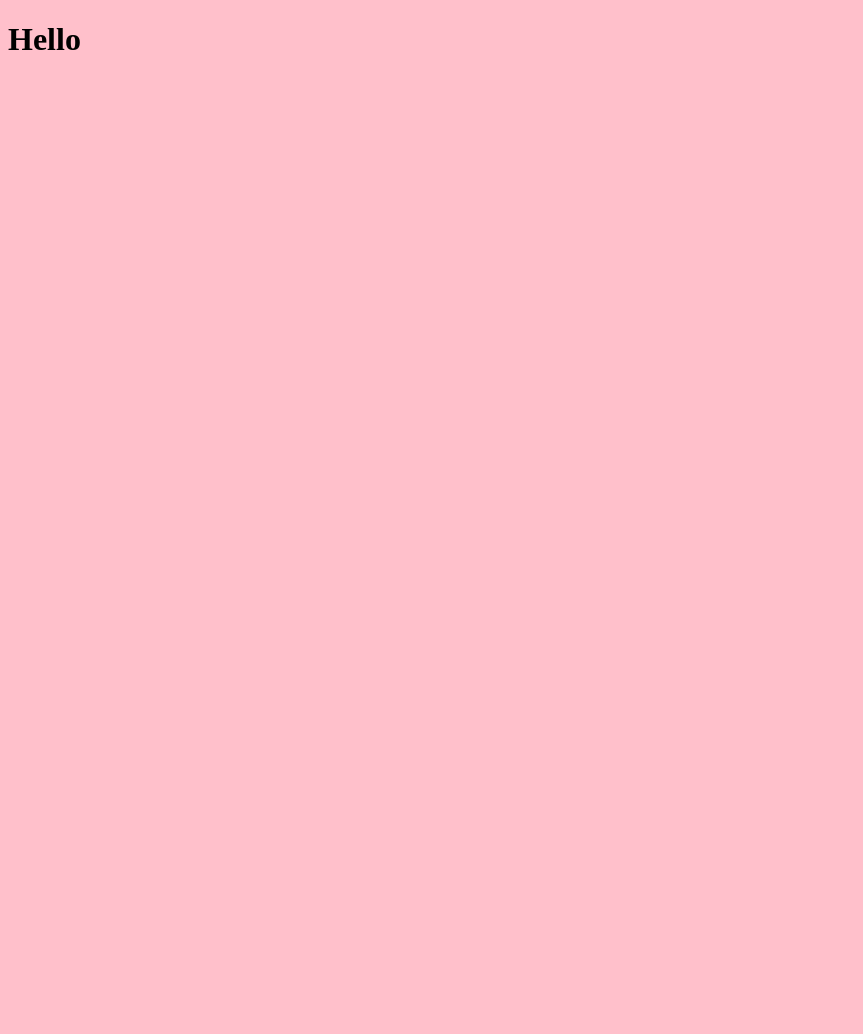
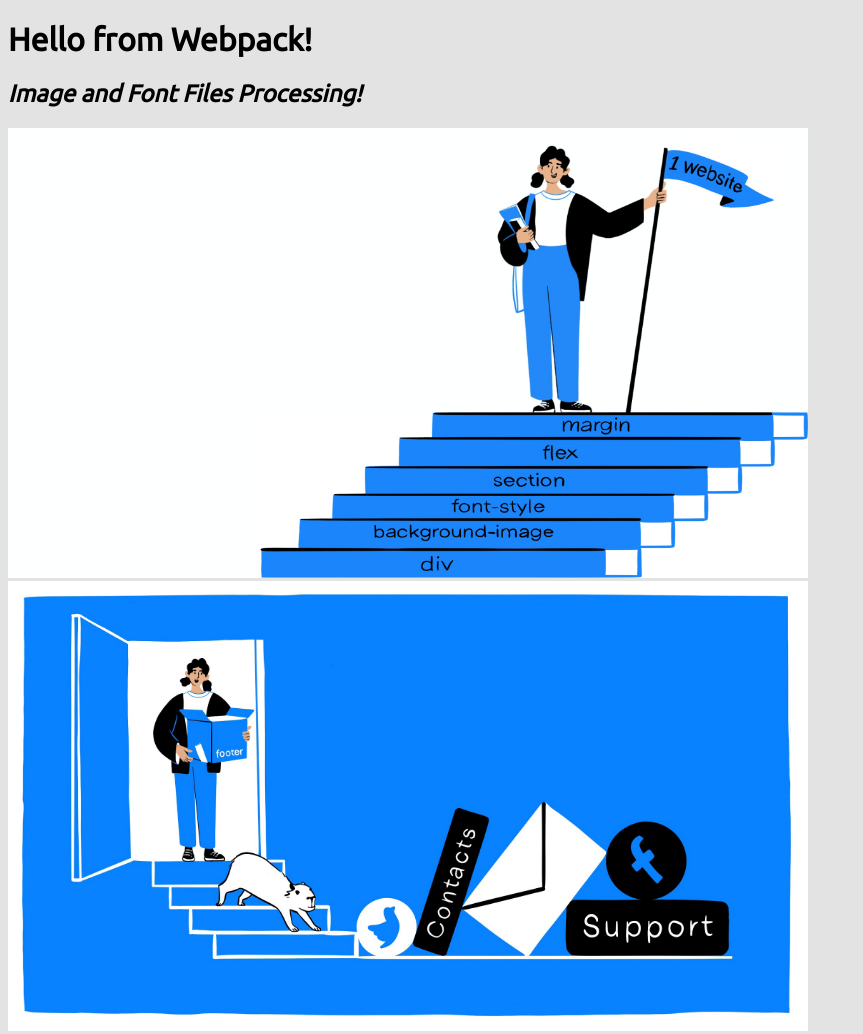
Before and after one commit to MarcPickel/tripleten, a website built with webpack: page src/index.html in a window 1280 px wide. Shown: the whole page, without its empty margins (0-863 px from the left). Before the commit the page ends 800 px from the top, so only its background shows below. Built offline with nearby package versions, Linux system fonts and the light colour scheme.

Commit message:
Fix all issues previously had

```diff
--- a/package.json
+++ b/package.json
@@ -10,15 +10,18 @@
   "keywords": [],
   "author": "",
   "license": "ISC",
-  "type": "commonjs",
+  "type": "cjs",
   "devDependencies": {
     "@babel/core": "7.28.0",
     "@babel/preset-env": "7.28.0",
+    "autoprefixer": "10.4.21",
     "babel-loader": "10.0.0",
     "clean-webpack-plugin": "4.0.0",
     "css-loader": "7.1.2",
+    "cssnano": "7.1.0",
     "html-webpack-plugin": "5.6.3",
     "mini-css-extract-plugin": "2.9.2",
+    "postcss-loader": "8.1.1",
     "webpack": "5.101.0",
     "webpack-cli": "6.0.1",
     "webpack-dev-server": "5.2.2"
--- /dev/null
+++ b/postcss.config.js
@@ -0,0 +1,8 @@
+// Connect plugins to the file
+const autoprefixer = require("autoprefixer");
+const cssnano = require("cssnano");
+
+module.exports = {
+  // Connects plugins to PostCSS
+  plugins: [autoprefixer, cssnano({ preset: "default" })],
+};
--- a/src/index.html
+++ b/src/index.html
@@ -4,7 +4,14 @@
     <meta charset="UTF-8" />
     <title>Webpack</title>
   </head>
-  <body>
-    <h1>Hello</h1>
+  <body class="page">
+    <h1 class="page__title">Hello from Webpack!</h1>
+    <h2 class="page__subtitle">Image and Font Files Processing!</h2>
+    <img id="image-steps" class="page__image" />
+    <div class="page__image page__image_achievements"></div>
+    <img
+      class="page__image"
+      src="<%= require('./images/website-contacts.jpg')%>"
+    />
   </body>
 </html>
--- a/src/index.js
+++ b/src/index.js
@@ -1,4 +1,8 @@
 import "./pages/index.css";
+import stepsSRC from "./images/steps.png";
+
+const stepsImage = document.getElementById("image-steps");
+stepsImage.src = stepsSRC;
 
 const numbers = [2, 3, 5];
 
--- a/src/pages/index.css
+++ b/src/pages/index.css
@@ -1,3 +1,42 @@
-body {
-  background-color: pink;
+@font-face {
+  font-family: "ubuntu-regular";
+  font-style: normal;
+  font-weight: 400;
+  src: url(../fonts/Ubuntu-Regular.ttf) format("truetype");
 }
+
+@font-face {
+  font-family: "ubuntu-bold";
+  font-style: normal;
+  font-weight: 700;
+  src: url(../fonts/Ubuntu-Bold.ttf) format("truetype");
+}
+
+@font-face {
+  font-family: "ubuntu-Italic";
+  font-style: normal;
+  font-weight: 700;
+  src: url(../fonts/Ubuntu-Italic.ttf) format("truetype");
+}
+
+.page {
+  font-family: "ubuntu-regular";
+  font-size: 16px;
+  background-color: #e3e3e3;
+}
+
+.page__subtitle {
+  font-style: italic;
+}
+
+.page__image {
+  width: 800px;
+}
+
+.page__achievements {
+  background-image: url(../images/achievements.svg);
+  height: 444px;
+  background-size: cover;
+  background-repeat: no-repeat;
+  background-position: center;
+}
--- a/webpack.config.js
+++ b/webpack.config.js
@@ -38,8 +38,16 @@ module.exports = {
           MiniCssExtractPlugin.loader,
           {
             loader: "css-loader",
+            options: {
+              importLoaders: 1,
+            },
           },
+          "postcss-loader",
         ],
+      },
+      {
+        test: /\.(png|svg|jpg|jpeg|webp|gif|woff(2)?|eot|ttf|otf)$/,
+        type: "asset/resource",
       },
     ],
   },
```
Also changed, not shown: src/fonts/Ubuntu-Bold.ttf (added), src/fonts/Ubuntu-Italic.ttf (added), src/fonts/Ubuntu-Regular.ttf (added), src/images/achievements.svg (added), src/images/steps.png (added), src/images/website-contacts.jpg (added), 1 other file.
